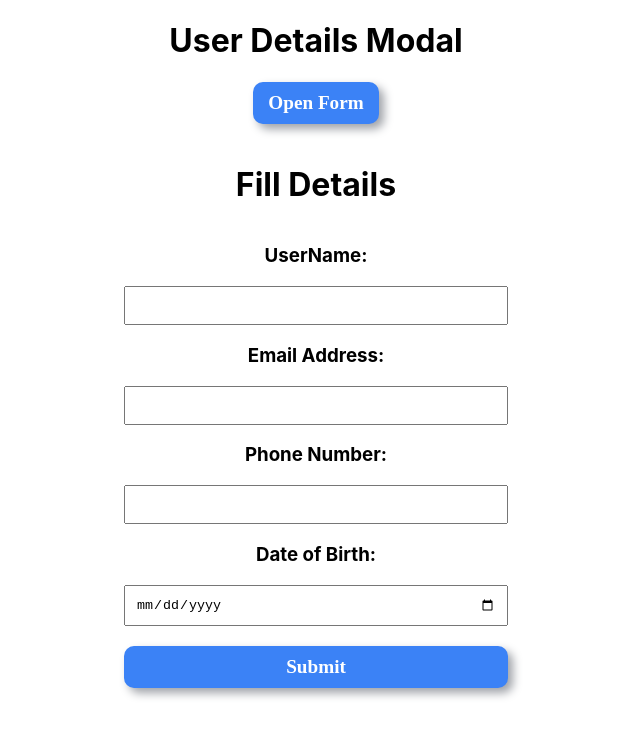
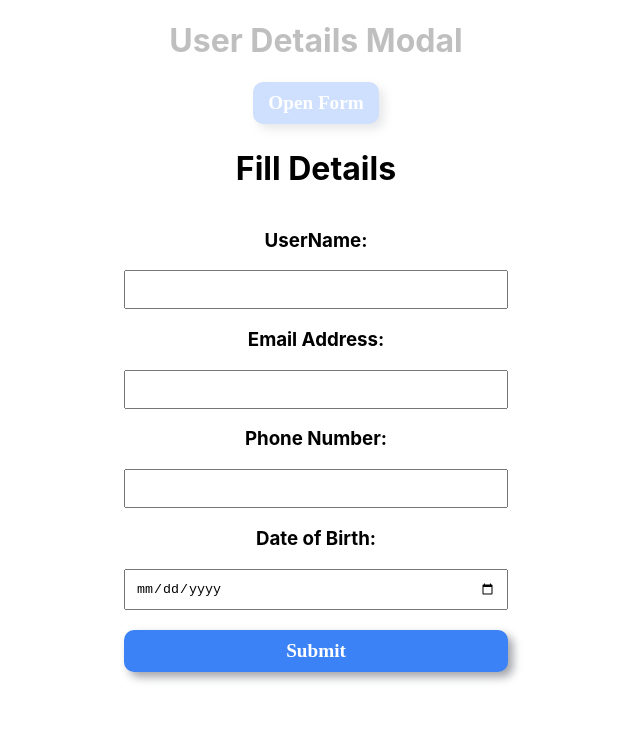
Before and after one commit to VedPrakash-cloud/xmodal, a React (Create React App) app: page / in a window 1280 px wide. Both pictures are taken after a click on the button "Open Form". Shown: the top 736 px of the page, without its empty margins (324-964 px from the left). Built offline with nearby package versions, Linux system fonts and the light colour scheme.

Commit message:
test case update 17

```diff
--- a/src/App.css
+++ b/src/App.css
@@ -45,6 +45,8 @@
   justify-content: center;
   align-items: center;
   pointer-events: auto;
+  position: absolute;
+  top: 0; left: 0; right: 0; bottom: 0;
 }
 
 .ReactModal__Content {
--- a/src/App.js
+++ b/src/App.js
@@ -72,6 +72,7 @@ export default function App() {
           isOpen={isOpen}
           onRequestClose={closeRequest}
           ariaHideApp={false}
+          appElement={document.getElementById('root')}
           shouldCloseOnOverlayClick={true}
           className='modal'
           overlayClassName='modal-overlay'
```
